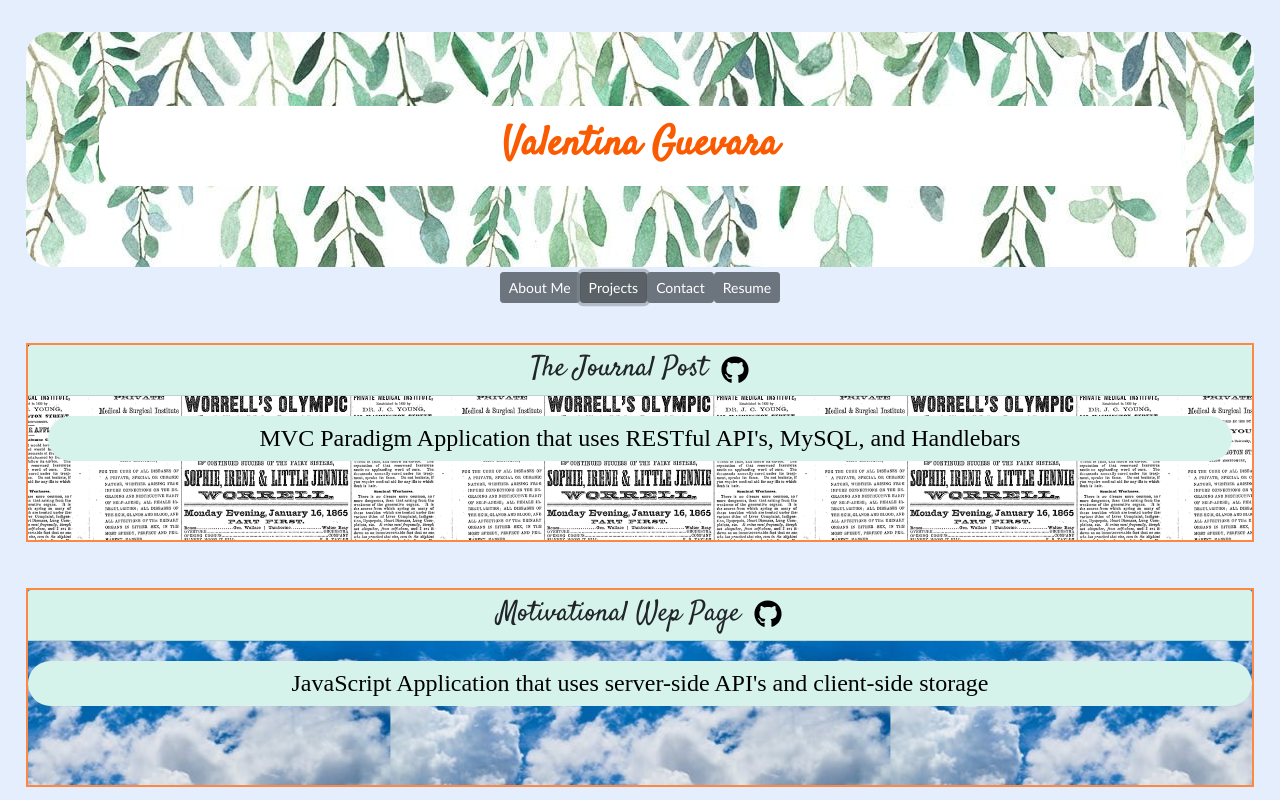
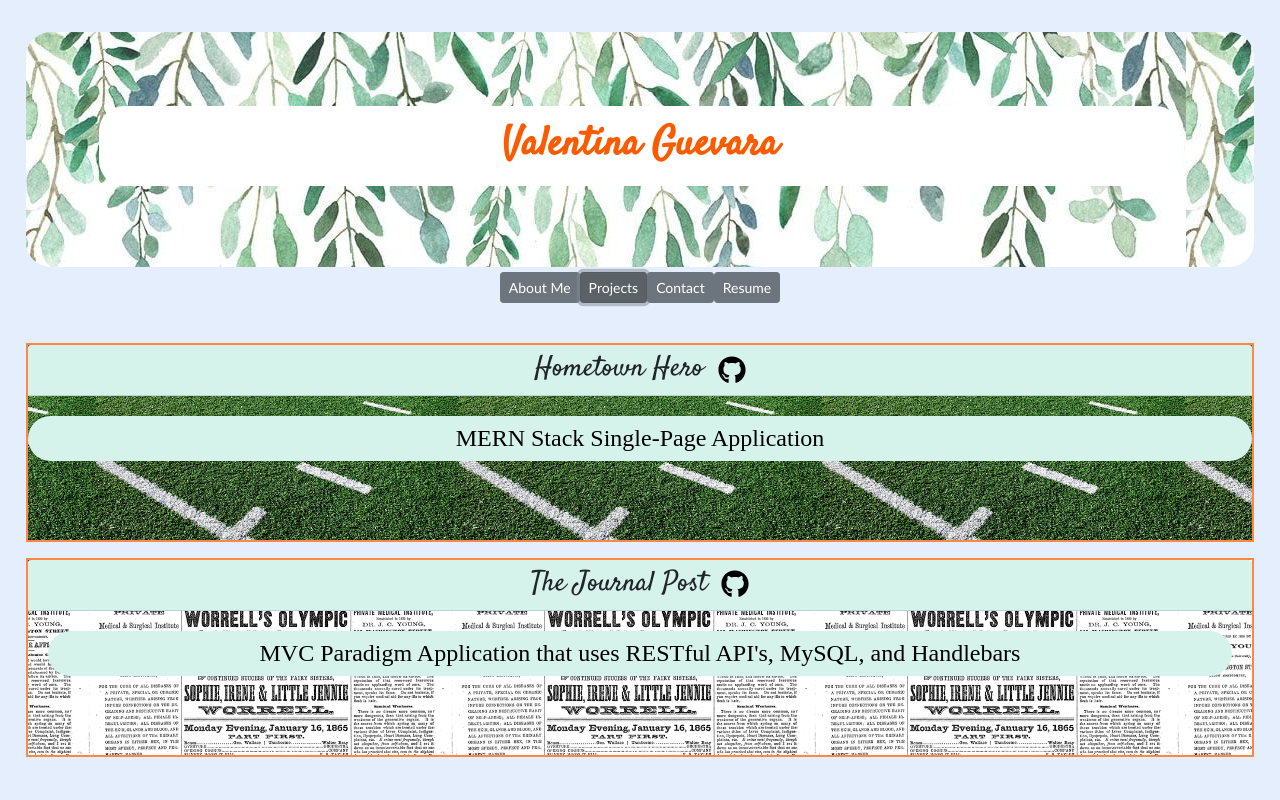
Before and after one commit to Val-gee/portfolio, a React (Create React App) app: page / in a window 1280 px wide. Both pictures are taken after a click on the button "Projects". Shown: the top 800 px of the page. Built offline with nearby package versions, Linux system fonts and the light colour scheme; a web font is replaced by a local one.

Commit message:
added new project to projects page

```diff
--- a/src/components/Projects/Projects.css
+++ b/src/components/Projects/Projects.css
@@ -21,9 +21,16 @@
     margin-top: 30px;
 }
 
-.dimg {
+.bimg {
     box-sizing: border-box;
     background-image: url('../../../public/images/newspaper.webp');
+    background-position: center;
+    background-size: 363px;
+}
+
+.aimg {
+    box-sizing: border-box;
+    background-image: url('../../../public/images/football3.jpeg');
     background-position: center;
     background-size: 363px;
 }
--- a/src/components/Projects/Projects.js
+++ b/src/components/Projects/Projects.js
@@ -6,7 +6,21 @@ export default function Projects() {
     return (
         <div >
             <div id='projects'>
-                <figure className="dimg card-column">
+                <figure className="aimg card-column">
+                    <h3 className="card-header">
+                        Hometown Hero
+                        <a href='https://github.com/pmorris50/HometownHero' target="_blank"
+                            rel='noreferrer' style={{ color: "black", marginLeft: "14px" }}><FaGithub />
+                        </a>
+                    </h3>
+                    <a className="link" target="_blank"
+                        href="https://hometownhero.herokuapp.com/" rel='noreferrer'>
+                        <div className="description">
+                            <h4 className='projectDescription'>MERN Stack Single-Page Application</h4>
+                        </div>
+                    </a>
+                </figure>
+                <figure className="bimg card-column">
                     <h3 className="card-header">
                         The Journal Post
                         <a href='https://github.com/jennahopeclem/self-journal' target="_blank"
@@ -34,6 +48,7 @@ export default function Projects() {
                         </div>
                     </a>
                 </figure>
+
             </div>
         </div>
 
```
Also changed, not shown: public/images/football3.jpeg (added).
